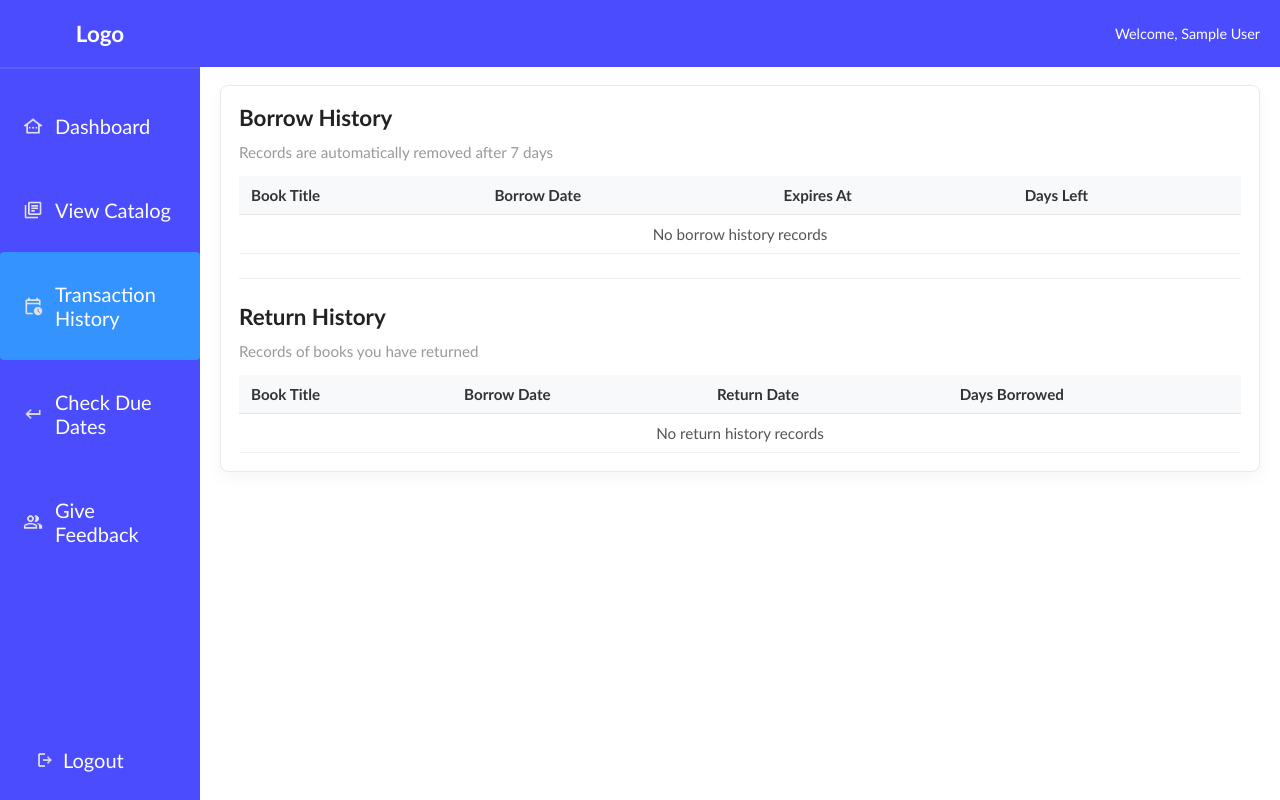
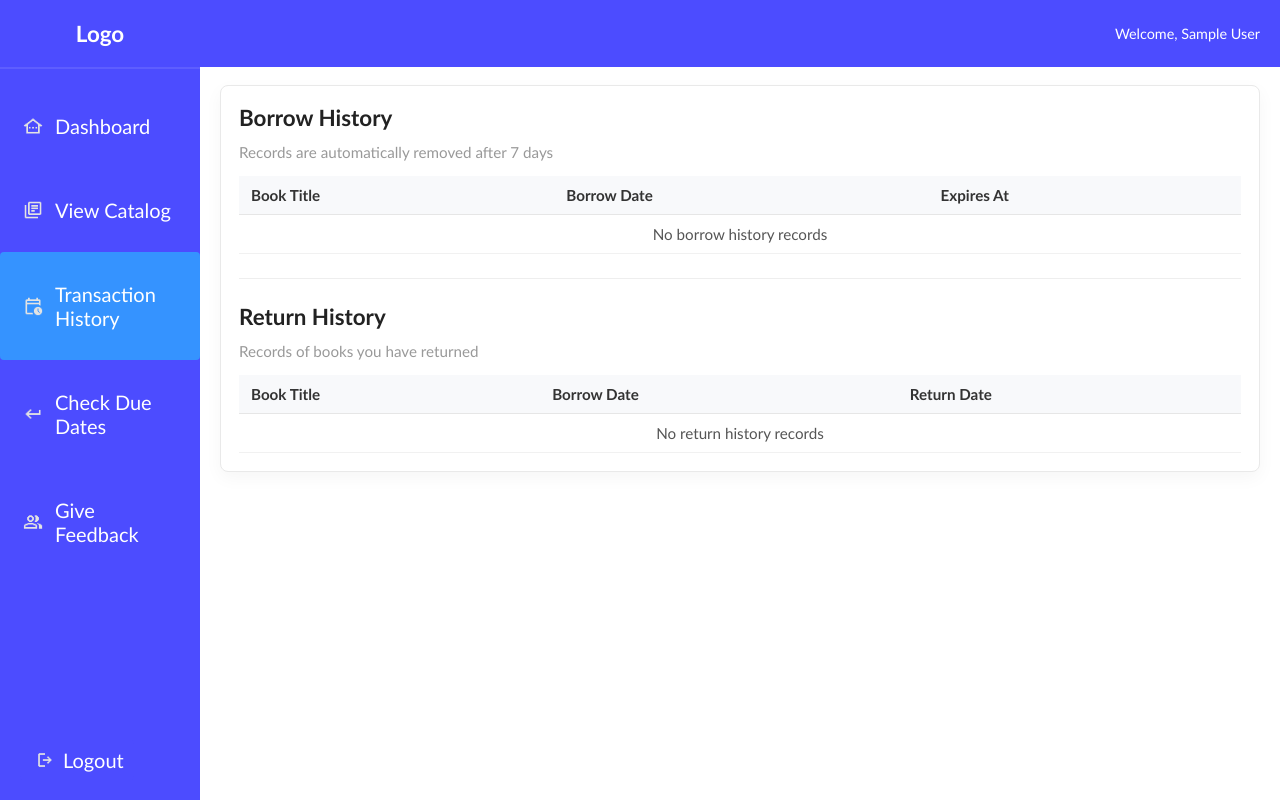
Before and after one commit to jayrskie/jayr, a PHP site: page /user/user-transaction-history.php in a window 1280 px wide. Run offline with PHP 8.4, Linux system fonts and the light colour scheme; the visitor is signed in with stand-in values (Sample User, id 1); data that the repository does not hold is empty.

Commit message:
also removed from user

```diff
--- a/user/book-catalog-style.css
+++ b/user/book-catalog-style.css
@@ -13,11 +13,10 @@ main#mainCatalog{ padding: 20px 28px; }
 
 /* Catalog header box — skyblue interaction area */
 .catalog-header{
-    background: linear-gradient(135deg, #87ceeb, #5dade2);
+    background-color: white;
     padding: 50px 20px;
     margin-bottom: 24px;
     margin-top: -28px;
-    box-shadow: 0 4px 12px rgba(15,163,163,0.1);
     /* extend to edges of the main content by offsetting main padding (edge-to-edge) */
     width: calc(100% + 56px);
     margin-left: -28px;
--- a/user/user-transaction-history.php
+++ b/user/user-transaction-history.php
@@ -46,7 +46,6 @@ if (!isset($_SESSION['library_id'])) {
                         <th>Book Title</th>
                         <th>Borrow Date</th>
                         <th>Expires At</th>
-                        <th>Days Left</th>
                     </tr>
                 </thead>
                 <tbody>
@@ -64,7 +63,6 @@ if (!isset($_SESSION['library_id'])) {
                         <th>Book Title</th>
                         <th>Borrow Date</th>
                         <th>Return Date</th>
-                        <th>Days Borrowed</th>
                     </tr>
                 </thead>
                 <tbody>
@@ -162,24 +160,20 @@ if (!isset($_SESSION['library_id'])) {
             tableBody.innerHTML = '';
 
             if (records.length === 0) {
-                tableBody.innerHTML = '<tr><td colspan="4" class="no-records">No borrow history records</td></tr>';
+                tableBody.innerHTML = '<tr><td colspan="3" class="no-records">No borrow history records</td></tr>';
                 return;
             }
 
             records.forEach(record => {
                 const borrowDate = new Date(record.borrow_date);
                 const expiresDate = new Date(record.expires_at);
-                const now = new Date();
-                const daysLeft = Math.ceil((expiresDate - now) / (1000 * 60 * 60 * 24));
 
                 const row = document.createElement('tr');
-                const daysClass = daysLeft <= 2 ? 'warning' : 'normal';
 
                 row.innerHTML = `
                     <td>${record.book_title}</td>
                     <td>${borrowDate.toLocaleDateString()} ${borrowDate.toLocaleTimeString([], { hour: '2-digit', minute: '2-digit' })}</td>
                     <td>${expiresDate.toLocaleDateString()} ${expiresDate.toLocaleTimeString([], { hour: '2-digit', minute: '2-digit' })}</td>
-                    <td><span class="days-left ${daysClass}">${daysLeft} days</span></td>
                 `;
                 tableBody.appendChild(row);
             });
@@ -206,7 +200,7 @@ if (!isset($_SESSION['library_id'])) {
             tableBody.innerHTML = '';
 
             if (records.length === 0) {
-                tableBody.innerHTML = '<tr><td colspan="4" class="no-records">No return history records</td></tr>';
+                tableBody.innerHTML = '<tr><td colspan="3" class="no-records">No return history records</td></tr>';
                 return;
             }
 
@@ -219,7 +213,6 @@ if (!isset($_SESSION['library_id'])) {
                     <td>${record.book_title}</td>
                     <td>${borrowDate ? (borrowDate.toLocaleDateString() + ' ' + borrowDate.toLocaleTimeString([], { hour: '2-digit', minute: '2-digit' })) : '-'}</td>
                     <td>${returnDate ? (returnDate.toLocaleDateString() + ' ' + returnDate.toLocaleTimeString([], { hour: '2-digit', minute: '2-digit' })) : '-'}</td>
-                    <td>${record.days_borrowed !== null && record.days_borrowed !== undefined ? `<span class="days-left normal">${record.days_borrowed} days</span>` : '-'}</td>
                 `;
                 tableBody.appendChild(row);
             });
```
